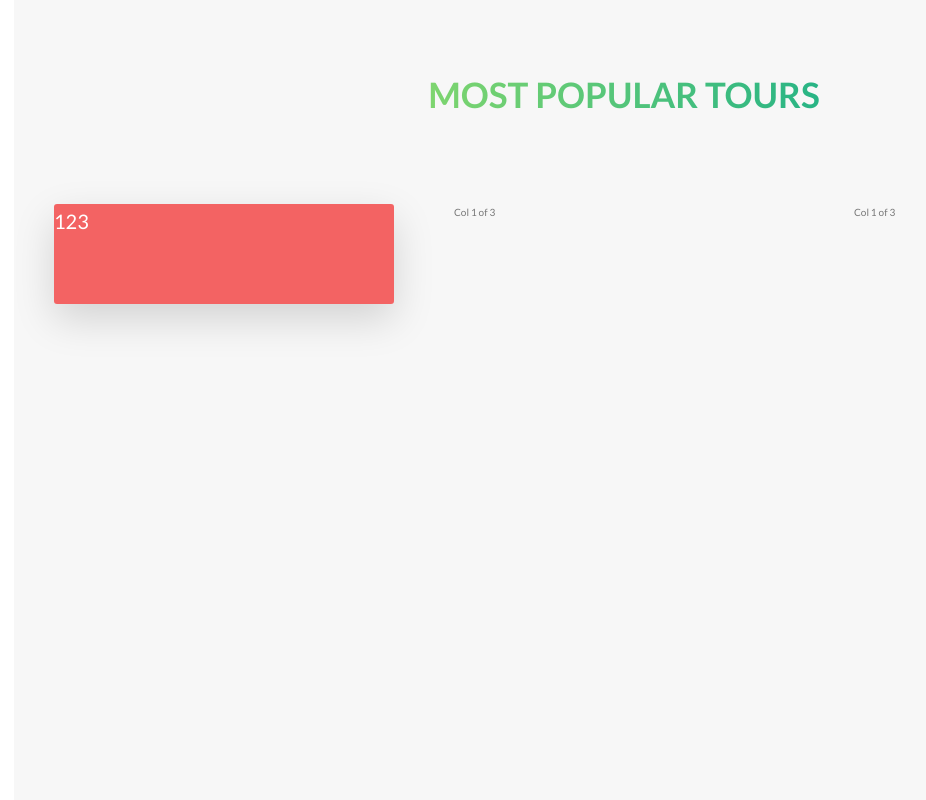
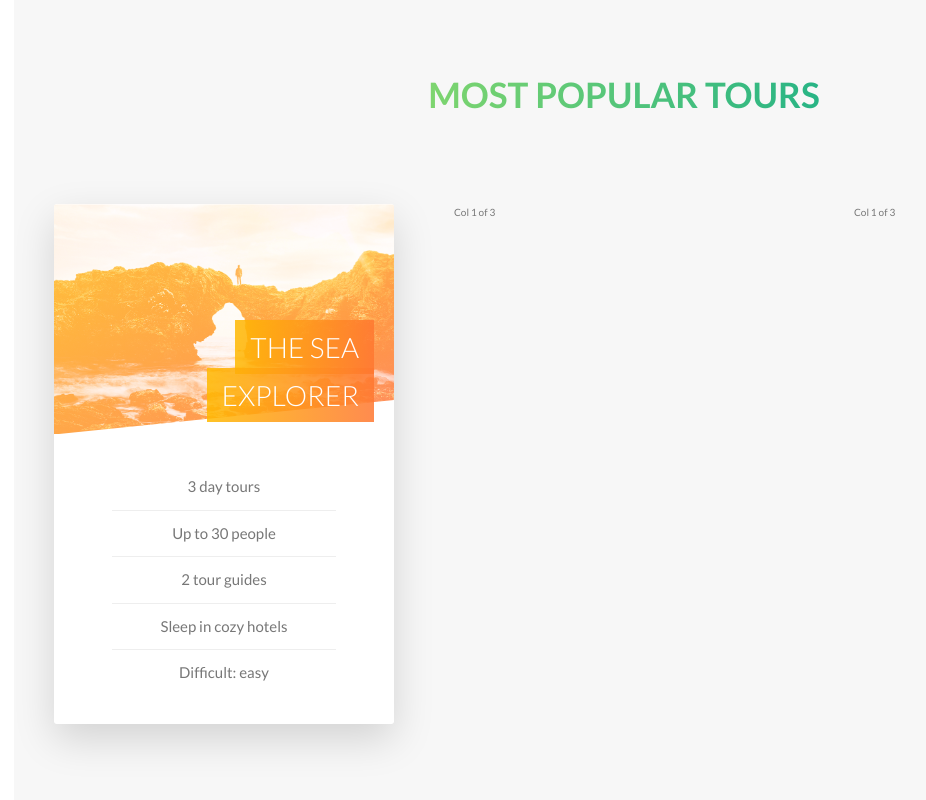
Before and after one commit to trinhminhnhat/html-css-natours, a website: page index.html in a window 1280 px wide. Shown: the part 2323-3123 px from the top of the page, without its empty margins (16-942 px from the left). Drawn offline with Linux system fonts and the light colour scheme.

Commit message:
style: section tours

```diff
--- a/index.html
+++ b/index.html
@@ -121,7 +121,23 @@
                 <div class="col-1-of-3">
                     <div class="card">
                         <div class="card__side card__side--front">
-                            123
+                            <div class="card__picture card__picture--1">
+                                &nbsp;
+                            </div>
+                            <h4 class="card__heading">
+                                <span class="card__heading-span card__heading-span--1">
+                                    The sea explorer
+                                </span>
+                            </h4>
+                            <div class="card__details">
+                                <ul>
+                                    <li>3 day tours</li>
+                                    <li>Up to 30 people</li>
+                                    <li>2 tour guides</li>
+                                    <li>Sleep in cozy hotels</li>
+                                    <li>Difficult: easy</li>
+                                </ul>
+                            </div>
                         </div>
                         <div class="card__side card__side--back card__side--back-1">
                             456
--- a/scss/abstracts/_variables.scss
+++ b/scss/abstracts/_variables.scss
@@ -3,6 +3,7 @@ $light-green: #7ed56f;
 $medium-green: #55c57a;
 $dark-green: #28b485;
 $grey-light-1: #f7f7f7;
+$grey-light-2: #eee;
 $grey-dark: #777;
 $white: #fff;
 $black: #000;
--- a/scss/components/_card.scss
+++ b/scss/components/_card.scss
@@ -1,14 +1,12 @@
 .card {
+    --moz-perspective: 150rem;
     perspective: 150rem;
-    --moz-perspective: 150rem;
     position: relative;
-    height: 100px;
+    height: 52rem;
 
     &__side {
-        height: 100px;
-        transition: all 0.8s;
-        color: white;
-        font-size: 2rem;
+        height: 52rem;
+        transition: all 0.8s ease;
         width: 100%;
         position: absolute;
         top: 0;
@@ -16,9 +14,10 @@
         backface-visibility: hidden;
         border-radius: 3px;
         box-shadow: 0 1.5rem 4rem rgba($black, 0.15);
+        overflow: hidden;
 
         &--front {
-            background-color: rgb(243, 99, 99);
+            background-color: $white;
         }
 
         &--back {
@@ -31,10 +30,79 @@
     }
 
     &:hover &__side--front {
-        transform: rotateY(180deg);
+        transform: rotateY(-180deg);
     }
 
     &:hover &__side--back {
         transform: rotateY(0);
     }
+
+    // font side styling
+    &__picture {
+        background-size: cover;
+        height: 23rem;
+        background-blend-mode: screen;
+
+        // the prefix first
+        -webkit-clip-path: polygon(0 0, 100% 0, 100% 85%, 0 100%);
+        clip-path: polygon(0 0, 100% 0, 100% 85%, 0 100%);
+
+        &--1 {
+            // assume after scss code compile written in style.css, move up to one level and select img folder
+            background-image: linear-gradient(to right bottom, $light-orange, $dark-orange), url(../img/nat-5.jpg);
+        }
+
+        &--2 {
+            background-image: url(../img/nat-6.jpg);
+        }
+
+        &--3 {
+            background-image: url(../img/nat-7.jpg);
+        }
+    }
+
+    &__heading {
+        color: white;
+        font-size: 2.8rem;
+        font-weight: 300;
+        text-transform: uppercase;
+        position: absolute;
+        top: 12rem;
+        right: 2rem;
+        text-align: right;
+        width: 75%;
+    }
+
+    &__heading-span {
+        padding: 1rem 1.5rem;
+
+        // padding include word break
+        // clone does is to simply apply all the declarations
+        -webkit-box-decoration-break: clone;
+        box-decoration-break: clone;
+
+        &--1 {
+            background-image: linear-gradient(to right, rgba($light-orange, 0.85), rgba($dark-orange, 0.85));
+        }
+    }
+
+    &__details {
+        padding: 3rem;
+
+        ul {
+            list-style: none;
+            width: 80%;
+            margin: 0 auto;
+
+            li {
+                text-align: center;
+                font-size: 1.5rem;
+                padding: 1rem;
+
+                &:not(:last-child) {
+                    border-bottom: 1px solid $grey-light-2;
+                }
+            }
+        }
+    }
 }
--- a/scss/layout/_header.scss
+++ b/scss/layout/_header.scss
@@ -3,6 +3,7 @@
     background-image: linear-gradient(to right, rgba($light-green, 0.8), rgba($dark-green, 0.8)), url(../img/hero.jpg);
     background-size: cover;
     background-position: top;
+    -webkit-clip-path: polygon(0 0, 100% 0, 100% 75vh, 0 100%);
     clip-path: polygon(0 0, 100% 0, 100% 75vh, 0 100%);
     position: relative;
 
```
Also changed, not shown: css/style.css.
